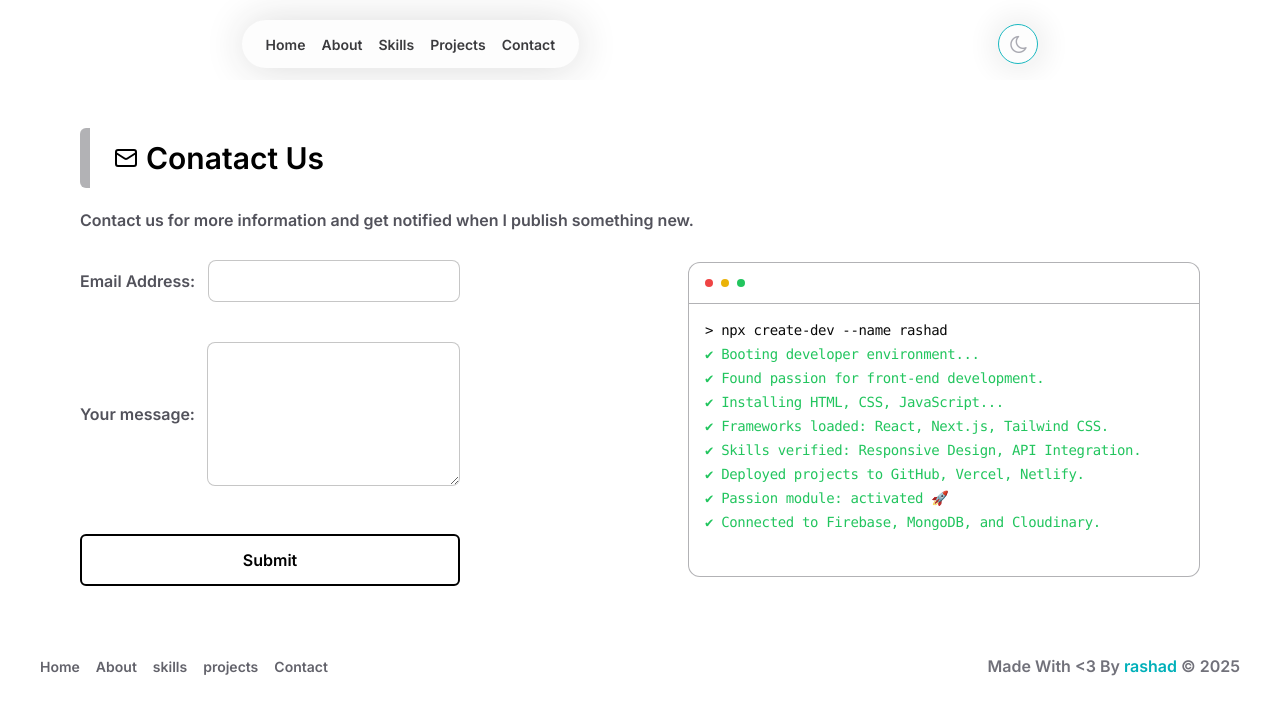
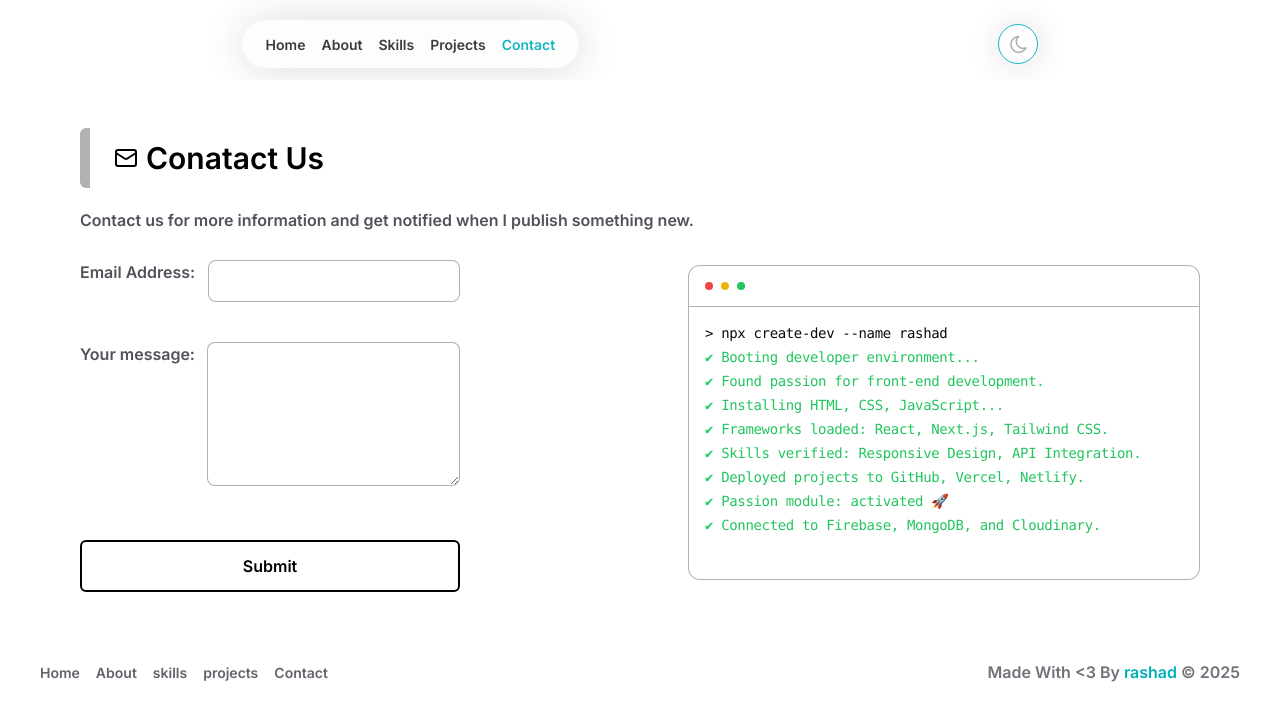
Before and after one commit to Rashadhusien/main-portfolio, a Next.js app: page /pages/contactus in a window 1280 px wide. Shown: the top 720 px of the page. Built offline with nearby package versions, Linux system fonts and the light colour scheme.

Commit message:
add form validation and fix header warining

```diff
--- a/app/components/FilterButtons.jsx
+++ b/app/components/FilterButtons.jsx
@@ -81,7 +81,7 @@ const FilterButtons = ({ setArr }) => {
           <button
             key={btn.id}
             onClick={() => handleClick(btn.btnCategory)}
-            className={`duration-500 py-1 sm:p-3 capitalize w-32 sm:w-44 text-base rounded-xl border-2 hover:border-orange hover:text-orange bg-blueElzero  dark:hover:text-orange dark:bg-box
+            className={`btn duration-500 py-1 sm:p-3 capitalize w-32 sm:w-44 text-base rounded-xl border-2 hover:border-orange hover:text-orange bg-blueElzero  dark:hover:text-orange dark:bg-box
             ${
               activeCategory === btn.btnCategory
                 ? " opacity-100 font-bold tracking-tight border-orange text-orange "
--- a/app/components/Header/Header.jsx
+++ b/app/components/Header/Header.jsx
@@ -4,12 +4,13 @@ import Link from "next/link";
 import "./style.css";
 import { useEffect, useState } from "react";
 import { navBar } from "@/app/data/navBar";
-
 import { useTheme } from "next-themes";
+import { usePathname } from "next/navigation";
 
 function Header() {
   const [isMenuOpen, setIsMenuOpen] = useState(false);
   const { theme, setTheme } = useTheme();
+  const pathname = usePathname();
 
   const handleMenuToggle = () => {
     setIsMenuOpen((prev) => !prev);
@@ -18,23 +19,30 @@ function Header() {
   const [show, setShow] = useState(true);
   const [lastScrollY, setLastScrollY] = useState(0);
 
+  useEffect(() => {
     const controlNavbar = () => {
-    if (window.scrollY > lastScrollY && window.scrollY > 160) {
-      // Scrolling down
+      setLastScrollY((prevY) => {
+        if (window.scrollY > prevY && window.scrollY > 160) {
           setShow(false);
         } else {
-      // Scrolling up
           setShow(true);
         }
-    setLastScrollY(window.scrollY);
+        return window.scrollY;
+      });
     };
 
-  useEffect(() => {
     window.addEventListener("scroll", controlNavbar);
     return () => {
       window.removeEventListener("scroll", controlNavbar);
     };
-  }, [lastScrollY]);
+  }, []);
+
+  const isActive = (url) => {
+    if (url === "/") {
+      return pathname === url;
+    }
+    return pathname === `/pages/${url}`;
+  };
 
   return (
     <header
@@ -61,11 +69,15 @@ function Header() {
           {navBar.map((item, i) => (
             <li
               key={i}
-              className="border-b py-3 border-border dark:border-borderlight hover:pl-1 duration-300"
+              className="border-b text-orange py-3 border-border dark:border-borderlight hover:pl-1 duration-300"
             >
               <Link
                 href={item.url != "/" ? `/pages/${item.url}` : item.url}
-                className=" hover:text-orange cursor-pointer text-titlelight dark:text-title dark:hover:text-orange transition-all duration-300 text-xl w-full block"
+                className={`hover:text-orange cursor-pointer  dark:hover:text-orange transition-all duration-300 text-xl w-full block ${
+                  isActive(item.url)
+                    ? "text-orange dark:text-orange"
+                    : "text-titlelight dark:text-title"
+                }`}
               >
                 {item.name.charAt(0).toUpperCase() + item.name.slice(1)}
               </Link>
@@ -79,7 +91,11 @@ function Header() {
             <li key={i}>
               <Link
                 href={item.url != "/" ? `/pages/${item.url}` : item.url}
-                className="hover:text-orange  cursor-pointer opacity-90 text-sm font-medium transition-all duration-300 text-titlelight dark:text-title dark:hover:text-orange"
+                className={`hover:text-orange cursor-pointer opacity-90 text-sm font-medium transition-all duration-300  dark:hover:text-orange ${
+                  isActive(item.url)
+                    ? "text-orange dark:text-orange"
+                    : " text-titlelight dark:text-title "
+                }`}
               >
                 {item.name.charAt(0).toUpperCase() + item.name.slice(1)}
               </Link>
--- a/app/components/SparklesText.jsx
+++ b/app/components/SparklesText.jsx
@@ -73,7 +73,7 @@ export const SparklesText = ({
 
   return (
     <div
-      className={cn("text-6xl font-bold", className)}
+      className={cn("my-5", className)}
       {...props}
       style={{
         "--sparkles-first-color": `${colors.first}`,
@@ -84,9 +84,7 @@ export const SparklesText = ({
         {sparkles.map((sparkle) => (
           <Sparkle key={sparkle.id} {...sparkle} />
         ))}
-        <strong className="w-full title text-3xl sm:text-4xl md:text-5xl sm:leading-[70px] font-extrabold my-6 text-primary dark:text-primarylight ">
-          {children}
-        </strong>
+        <strong className="">{children}</strong>
       </span>
     </div>
   );
--- a/app/globals.css
+++ b/app/globals.css
@@ -6,6 +6,10 @@
 @tailwind base;
 @tailwind components;
 @tailwind utilities; */
+
+::selection {
+  background-color: #292c3b;
+}
 
 html {
   font-family: "Roboto", sans-serif;
--- a/app/pages/contactus/page.jsx
+++ b/app/pages/contactus/page.jsx
@@ -1,25 +1,27 @@
 "use client";
-import { useForm, ValidationError } from "@formspree/react";
+import { useForm as useFormspree, ValidationError } from "@formspree/react";
+import { useForm as useHookForm } from "react-hook-form";
 import Lottie from "lottie-react";
 import doneAnimation from "@/app/animation/done.json";
-import contactAnimation from "@/app/animation/contact-us.json";
 import { useState } from "react";
 import { TerminalDemo } from "@/app/components/Terminal";
 
 function ContactUs() {
-  const [state, handleSubmit] = useForm("xyyrleky");
-  const [formData, setFormData] = useState({ email: "", message: "" });
+  const [state, handleSubmitToFormspree] = useFormspree("xyyrleky");
   const [showSuccess, setShowSuccess] = useState(false);
 
-  const handleChange = (e) => {
-    const { name, value } = e.target;
-    setFormData((prev) => ({ ...prev, [name]: value }));
-  };
+  const {
+    register,
+    handleSubmit,
+    reset,
+    formState: { errors },
+  } = useHookForm();
 
-  const customSubmit = async (e) => {
-    e.preventDefault();
-    setFormData({ email: "", message: "" });
+  const onSubmit = async (data) => {
+    await handleSubmitToFormspree(data);
+
     setShowSuccess(true);
+    reset();
     setTimeout(() => setShowSuccess(false), 3000);
   };
 
@@ -34,54 +36,64 @@ function ContactUs() {
 
       <section className="content w-full flex gap-2 lg:gap-0 flex-col-reverse md:flex-row items-start sm:items-center justify-start sm:justify-between">
         <form
-          onSubmit={customSubmit}
+          onSubmit={handleSubmit(onSubmit)}
           className="contact flex flex-col w-full md:w-auto"
         >
           {/* Email Field */}
-          <div className="flex flex-col sm:flex-row items-start sm:items-center gap-3 py-2 w-full justify-between">
+          <div className="flex flex-col sm:flex-row gap-3 py-2 w-full">
             <label
               htmlFor="email"
               className="text-sub-title-light min-w-[116px] dark:text-subtitle"
             >
               Email Address:
             </label>
+            <div className="w-full">
               <input
-              required
+                id="email"
                 type="email"
-              id="email"
-              name="email"
-              value={formData.email}
-              onChange={handleChange}
-              className="inp w-full  p-2 rounded-lg duration-500 outline-none text-inputtext dark:text-white bg-bginputlight dark:bg-bginput border border-borderinputlight dark:border-borderinput focus:border-blueElzero hover:border-blueElzero dark:focus:border-orange dark:hover:border-orange"
+                {...register("email", { required: "Email is required" })}
+                className="inp w-full p-2 rounded-lg border"
               />
+              {errors.email && (
+                <p className="text-red-500 text-sm mt-1">
+                  {errors.email.message}
+                </p>
+              )}
               <ValidationError
                 prefix="Email"
                 field="email"
                 errors={state.errors}
+                className="text-red-500 text-sm mt-1"
               />
+            </div>
           </div>
 
           {/* Message Field */}
-          <div className="flex flex-col sm:flex-row items-start sm:items-center gap-3 mt-6 py-2 duration-300 w-full justify-between">
+          <div className="flex flex-col sm:flex-row gap-3 mt-6 py-2 w-full">
             <label
               htmlFor="message"
               className="text-sub-title-light min-w-[115px] dark:text-subtitle"
             >
               Your message:
             </label>
+            <div className="w-full">
               <textarea
-              required
                 id="message"
-              name="message"
-              value={formData.message}
-              onChange={handleChange}
-              className="inp w-full resize min-h-36  rounded-lg duration-500 outline-none p-2 text-inputtext dark:text-white bg-bginputlight dark:bg-bginput border border-borderinputlight dark:border-borderinput focus:border-blueElzero hover:border-blueElzero dark:focus:border-orange dark:hover:border-orange"
+                {...register("message", { required: "Message is required" })}
+                className="inp w-full resize min-h-36 p-2 rounded-lg border"
               />
+              {errors.message && (
+                <p className="text-red-500 text-sm mt-1">
+                  {errors.message.message}
+                </p>
+              )}
               <ValidationError
                 prefix="Message"
                 field="message"
                 errors={state.errors}
+                className="text-red-500 text-sm mt-1"
               />
+            </div>
           </div>
 
           {/* Submit Button */}
@@ -95,19 +107,18 @@ function ContactUs() {
 
           {/* Success Message */}
           {showSuccess && (
-            <h1 className="flex items-center opacity-100 duration-300 transition-all mt-4 text-green-500">
+            <div className="flex items-center mt-4 text-green-500">
               <Lottie
                 loop={false}
                 animationData={doneAnimation}
                 className="h-14"
               />
               Your message has been sent successfully!
-            </h1>
+            </div>
           )}
         </form>
 
-        <section className="contact-animation  w-full animation  md:max-w-lg">
-          {/* <Lottie animationData={contactAnimation} className="w-full h-full" /> */}
+        <section className="contact-animation hidden sm:block w-full md:max-w-lg">
           <TerminalDemo />
         </section>
       </section>
--- a/package.json
+++ b/package.json
@@ -9,6 +9,8 @@
     "lint": "next lint"
   },
   "dependencies": {
+    "@babel/core": "^7.24.0",
+    "@babel/preset-react": "^7.23.3",
     "@formspree/react": "^2.5.1",
     "@vercel/analytics": "^1.3.1",
     "class-variance-authority": "^0.7.1",
@@ -21,6 +23,7 @@
     "next-themes": "^0.4.6",
     "react": "^18",
     "react-dom": "^18",
+    "react-hook-form": "^7.56.3",
     "react-tabs-scrollable": "^2.0.7",
     "tailwind-merge": "^3.2.0",
     "tailwindcss-animate": "^1.0.7",
--- a/tailwind.config.js
+++ b/tailwind.config.js
@@ -131,6 +131,7 @@ module.exports = {
         menuscale: "menuscale 0.5s ease",
         marquee: "marquee 30s linear infinite",
         "marquee-vertical": "marquee-vertical 30s linear infinite",
+        move: "move 1s linear infinite alternate",
       },
       keyframes: {
         menuscale: {
@@ -146,6 +147,10 @@ module.exports = {
           "0%": { transform: "translateY(100%)" },
           "100%": { transform: "translateY(-100%)" },
         },
+        move: {
+          "0% ": { transform: "translateY(5px)" },
+          "100%": { transform: "translateY(-5px)" },
+        },
       },
     },
   },
```
Also changed, not shown: app/pages/about/page.jsx (+22 -20 lines), 1 other file (tests, documents, lock files or other folders). Lines whose indentation alone changed are shown as unchanged.
